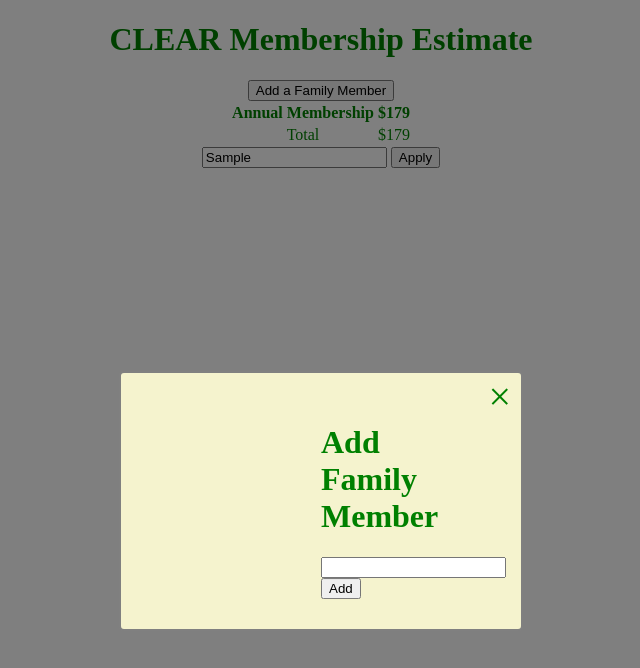
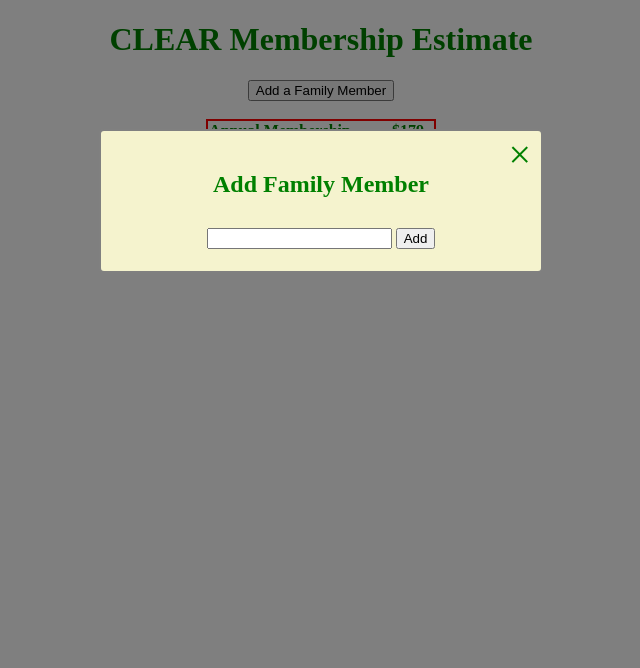
Before and after one commit to yangalav/Membership-Costs, a website: page public/index.html in a window 1280 px wide. Both pictures are taken after typing "Sample" into the empty fields and a click on the button "Add a Family Member". Shown: the whole page, without its empty margins (319-959 px from the left). Drawn offline with nearby package versions, Linux system fonts and the light colour scheme.

Commit message:
added border styling

```diff
--- a/public/controllers/controller.js
+++ b/public/controllers/controller.js
@@ -4,6 +4,7 @@
     $scope.member = '';
     $scope.isLess = true;
     $scope.isOpen = false;
+    $scope.hasFamily = false;
     $scope.promocode = '';
     $scope.customStyle = {};
 
@@ -48,6 +49,7 @@
         $scope.members.push(this.member);
         $scope.member = '';
         $scope.total += $scope.familyPrice;
+        $scope.hasFamily = true;
 
         if($scope.members.length === 3){
           $scope.isLess = false;
@@ -58,6 +60,7 @@
 
     $scope.addPromocode = function(){
       if($scope.isRemove){
+        $scope.turnBlack();
         $scope.promocode = '';
         setDefault();
         setApply();
@@ -71,7 +74,8 @@
                 $scope.total = ($scope.members.length * $scope.familyPrice) + $scope.memberPrice;
                 $scope.turnBlack();
                 setRemove();
-              } else {
+                return;
+              } else if($scope.promocode !== promocode.code){
                 $scope.turnRed();
               }
             }
--- a/public/css/main.css
+++ b/public/css/main.css
@@ -6,14 +6,6 @@
 .center {
   margin-left: auto;
   margin-right: auto;
-}
-
-.w3-container {
-  padding-bottom: 30px !important;
-}
-
-.left {
-  margin-left: auto !important;
 }
 
 .red {
@@ -25,7 +17,7 @@
 }
 
 .overlay {
-  position: absolute;
+   position: absolute;
    top: 0;
    left: 0;
    height: 100%;
@@ -35,15 +27,21 @@
 
 .modal {
   position: absolute;
-  z-index: 2;
+  z-index: 1;
   border-radius: 5px;
   border: gray solid 2px;
-  margin-top: 400px;
-  padding: 30px 200px 30px 200px;
+  margin-top: 100px;
+  padding: 20px 20px 20px 20px;
   background: #F5F3CE;
   left: 50%;
   right: 50%;
   transform: translate(-50%, -50%);
+  height: 100px;
+  width: 400px;
+}
+
+h2 {
+  position: relative;
 }
 
 .close-btn {
@@ -57,3 +55,28 @@
     color: darkgray;
     cursor: pointer;
 }
+
+.customInput {
+  margin-top: 10px;
+}
+
+.divider {
+  border: 2px solid red;
+}
+
+table {
+  border-collapse: collapse;
+  border: 2px solid red;
+}
+
+.customPricePadding {
+  padding: 0 10px 0 40px;
+}
+
+.customLeft {
+  text-align: left;
+}
+
+.memberPadding {
+  padding: 0 0 0 30px;
+}
--- a/public/index.html
+++ b/public/index.html
@@ -27,37 +27,43 @@
       <h1>CLEAR Membership Estimate</h1>
 
       <!-- Trigger/Open The Modal -->
-      <button ng-show="isLess" class="ng-hide" ng-click="openModal()" class="w3-button w3-black">Add a Family Member</button>
+      <button ng-show="isLess" class="ng-hide" ng-click="openModal()">Add a Family Member</button>
 
       <!--Custom Family Member Modal -->
       <div ng-show="isOpen" class="modal">
         <span class="close close-btn" ng-click="closeModal()">&times;</span>
-        <h1 class="center">Add Family Member</h1>
+        <h2>Add Family Member</h2>
 
         <form ng-submit="addMember()">
-          <input type="text" ng-model="member" ng-class="customStyle.colorClass" name="text" />
+          <input class="customInput" type="text" ng-model="member" ng-class="customStyle.colorClass" name="text" />
           <input type="submit" id="submit" value="Add"/>
         </form>
 
-      </div>
+      </div><br><br>
 
      <!-- Membership Table -->
      <table class="center">
-       <tr>
+       <tr class="divider">
          <th>Annual Membership</th>
-         <th>${{memberPrice}}</th>
+         <th class="customPricePadding">${{memberPrice}}</th>
+       </tr>
+
+       <tr ng-show="hasFamily">
+         <th>Family Membership</th>
+         <th>   </th>
        </tr>
 
        <tr ng-repeat="member in members">
-         <td>{{member}}</td>
-         <td>${{familyPrice}}</td>
+         <td class="customLeft memberPadding">* {{member}}</td>
+         <td class="customPricePadding">${{familyPrice}}</td>
        </tr>
 
-       <tr>
-         <td>Total</td>
-         <td>${{total}}</td>
+       <tr class="divider">
+         <th class="customLeft">Total</th>
+         <th class="customPricePadding">${{total}}</th>
        </tr>
      </table>
+     <br>
 
     <!-- Promo Code -->
     <form ng-submit="addPromocode()">
```
